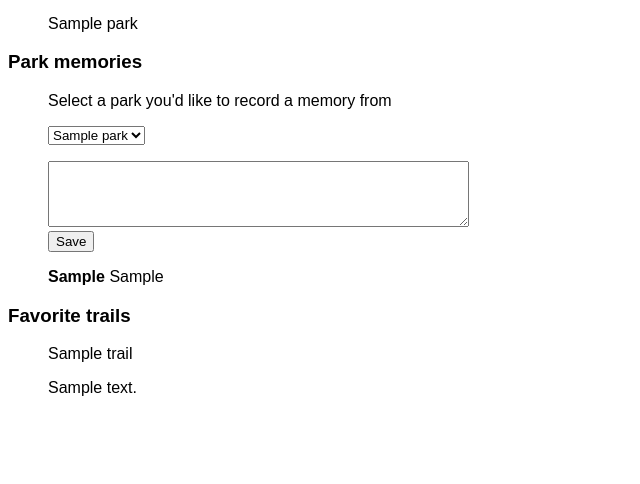
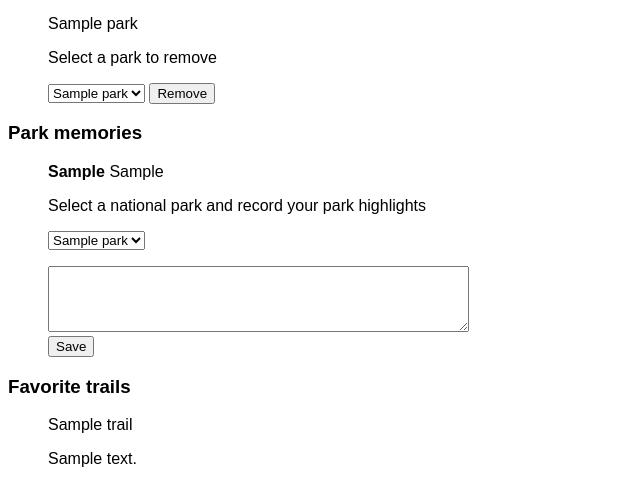
Before and after one commit to susannmwu/capstone-project, a Flask app: page /users/1 in a window 1280 px wide. Shown: the part 676-1160 px from the top of the page, without its empty margins (0-640 px from the left). Before the commit the page ends 1072 px from the top, so only its background shows below. Run offline with Flask 2, Linux system fonts and the light colour scheme; the visitor is signed in with stand-in values (Sample User, id 1); tables that the repository leaves empty hold one stand-in row (values such as "Sample post"); data that the repository does not hold is empty; some libraries are stand-ins or nearby versions.

Commit message:
Completed feature to remove park from user's list

```diff
--- a/crud.py
+++ b/crud.py
@@ -88,15 +88,18 @@ def get_user_fav_park(user_id):
     return user_fav_parks_lst
 
 
-def remove_fav_park(user_id, np_id):
-    np_id = NationalParks.query.get(np_id)
-    user = User.query.get(user_id)
-    user_fav_park = user.favorite_parks
+def find_park_to_remove(user, park_name):
+    park = NationalParks.query.filter(
+        NationalParks.np_name == park_name).first()
+    park_to_remove = FavoritePark.query.filter(
+        FavoritePark.user_id == user.user_id, FavoritePark.np_id == park.np_id).first()
+    return park_to_remove
 
-    for park in user_fav_park:
-        if park.np_id == np_id:
-            park_removal = park.np_id
-    return park_removal
+
+# def find_park_entry_to_remove(user, entry):
+#     park = NationalParks.query.filter()
+#     entry_to_remove = ParkEntry.query.filter(
+#         ParkEntry.user_id == user.user_id, ParkEntry.np_id == park.np_id)
 
 
 def create_fav_trail(user, np_id, trail_name, trail_description):
--- a/model.py
+++ b/model.py
@@ -60,7 +60,7 @@ class FavoritePark(db.Model):
         "national_parks.np_id"))
 
     def __repr__(self):
-        return f"<Favorite_Park np_id={self.np_id} np_name={self.national_park}>"
+        return f"<Favorite_Park np_id={self.np_id} user_id={self.user_id}>"
 
 
 class FavoriteTrail(db.Model):
--- a/server.py
+++ b/server.py
@@ -1,12 +1,11 @@
 from flask import Flask, render_template, request, flash, session, redirect, jsonify
-from model import connect_to_db, db
+from model import connect_to_db, db, FavoritePark, NationalParks
 
 from jinja2 import StrictUndefined
 import os
 import requests
 import crud
 import re
-
 
 app = Flask(__name__)
 app.secret_key = "dev"
@@ -216,7 +215,7 @@ def add_favorite_park(np_id):
 
 #         flash(f"park was removed from your favorites list")
 
-#     redirect("user_details.html")
+#     return render_template("user_details.html")
 
 
 @app.route("/national-parks/trails/<trail_name>", methods=["POST"])
@@ -261,24 +260,6 @@ def add_favorite_trail(trail_name):
     return render_template("user_details.html", user=user, trail_description=trail_description)
 
 
-# @app.route("/np-entry.json", methods=["POST"])
-# def add_park_entry():
-#     park_entry = request.json.get("park_entries")
-
-#     logged_in_email = session.get("user_email")
-#     user = crud.get_user_by_email(logged_in_email)
-
-#     if logged_in_email is None:
-#         flash("You must log in to add a memory of your favorite parks")
-#     else:
-#         new_park_entry = crud.create_park_entry(user, park_entry)
-#         db.session.add(new_park_entry)
-#         db.session.commit()
-#         flash(f"Sucess! You've added a park memory")
-
-#     return jsonify({"entry": park_entry})
-
-
 @app.route("/np-entry.json", methods=["POST"])
 def add_park_entry():
     np = request.json.get("np_name")
@@ -296,6 +277,56 @@ def add_park_entry():
         flash(f"Sucess! You've added a park memory")
 
     return jsonify({"np": np, "entry": park_entry})
+
+
+@app.route("/remove-park.json", methods=["POST"])
+def remove_park():
+    remove_park = request.json.get("remove_park")
+    # print(remove_park)
+
+    logged_in_email = session.get("user_email")
+    user = crud.get_user_by_email(logged_in_email)
+    # print(user)
+    if not user:
+        flash("You must log in to remove a park from your list")
+    else:
+        # park_object = NationalParks.query.filter(
+        #     NationalParks.np_name == remove_park).first()
+        # print(park_object)
+        # park_to_remove = FavoritePark.query.filter(
+        #     FavoritePark.user_id == user.user_id, FavoritePark.np_id == park_object.np_id).first()
+        # print(park_to_remove)
+        # # park_removal = crud.remove_fav_park(remove_park)
+        # db.session.delete(park_to_remove)
+        # db.session.commit()
+        # flash(f"Sucess! You've removed a favorited park from your list")
+
+        park_removal = crud.find_park_to_remove(user, remove_park)
+
+        db.session.delete(park_removal)
+        db.session.commit()
+        flash(f"Sucess! You've removed a favorited park from your list")
+    return jsonify({"np": remove_park})
+
+
+# @app.route("/remove-park-entry.json", methods=["POST"])
+# def remove_park_entry():
+#     remove_np_name = request.json.get("")
+#     remove_park_entry = request.json.get("")
+
+#     logged_in_email = session.get("user_email")
+#     user = crud.get_user_by_email(logged_in_email)
+
+#     if not user:
+#         flash("You must log in to remove a park entry from your list")
+
+#     else:
+#         park_entry_removal = crud.find_park_entry_to_remove(
+#             user, remove_park_entry)
+#         db.session.delete(park_entry_removal)
+#         db.session.commit()
+#         flash(f"Sucess! You've removed a park entry")
+#     return jsonify({"np"})
 
 
 @app.route("/api/map")
--- a/static/css/styles.css
+++ b/static/css/styles.css
@@ -82,3 +82,7 @@ li {
 #np_name {
     font-weight: bold;
 }
+
+.add-bolding {
+    font-weight: bold;
+}
--- a/static/js/addEntries.js
+++ b/static/js/addEntries.js
@@ -19,9 +19,9 @@ function addEntries(evt) {
 
     .then(response => response.json())
     .then((addEntries) => {
-        document.querySelector("#entries").insertAdjacentHTML("beforeend", addEntries["np"],);
-        document.querySelector("#entries").insertAdjacentHTML("beforeend", addEntries["entry"]);
+        document.querySelector("#entries").insertAdjacentHTML("beforeend", `<ul><li class="add-bolding">${addEntries["np"]}<br></li><li>${addEntries["entry"]}</li></ul>`);
+
     });
 }
-
+// i could insert a line break to resolve the reformatting of the entries
 document.querySelector("#journal-entry-form").addEventListener("submit", addEntries);
--- /dev/null
+++ b/static/js/remove.js
@@ -0,0 +1,28 @@
+"use strict";
+
+function removeParks(evt){
+    evt.preventDefault();
+
+    const formInputs = {
+        remove_park: document.querySelector("#remove_park_field").value,
+    };
+    // console.log(formInputs)
+
+
+    fetch("/remove-park.json", {
+        method: "POST",
+        body: JSON.stringify(formInputs),
+        headers: {
+          "Content-Type": "application/json",
+        },
+
+})
+    .then (response => response.json())
+    .then((removeParks) => {
+       document.querySelector("#fav_park").remove(removeParks["np"])
+       document.querySelector("#remove_park_field").remove(removeParks["np"])
+       document.querySelector("#np_name").remove(removeParks["np"])
+    });
+}
+
+document.querySelector("#park_to_remove").addEventListener("submit", removeParks);
--- a/templates/user_details.html
+++ b/templates/user_details.html
@@ -10,26 +10,61 @@
     {% block body %}
 
     <h1>Welcome back, {{ user.first_name }}</h1>
-    <h3>Visited parks</h3>
+    <h3>Favorite parks</h3>
+
         <ul class="map">
             <div id="map"></div>
         </ul>
 
-    <p>
+        <div id="favorite_parks_list">
                 {% for park in user.favorite_parks %}
             <ul>
-            <li> {{ park.np_name }} </li>
+                <li id="fav_park"> {{ park.np_name }} </li>
+            </ul>
+
+                {% endfor %}
+        </div>
+
+            <ul>
+            <form id="park_to_remove">
+                <p>
+                <label>Select a park to remove</label>
+                </p>
+
+                <select id="remove_park_field" name="remove_park">
+                    <ul>
+                    {% for park in user.favorite_parks %}
+
+                    <option>{{ park.np_name }}</option>
+
+                    {% endfor %}
+                    </ul>
+                </select>
+
+
+                <input type="submit" value="Remove">
+
+            </form>
+            </ul>
+
+        <h3>Park memories</h3>
+
+        <div id="entries">
+            {% for item in user.user_entries %}
+            <ul>
+            <li id="np_name"> {{ item.np }}<br></li>
+
+            <li> {{ item.entry }} </li>
             </ul>
             {% endfor %}
 
-    </p>
+        </div>
 
 
-        <h3>Park memories</h3>
         {% if session.get('user_email') %}
         <ul>
         <form id="journal-entry-form">
-            <p><label>Select a park you'd like to record a memory from</label></p>
+            <p><label>Select a national park and record your park highlights</label></p>
             <select id="np-field" name="np">
                 {% for park in user.favorite_parks %}
                 <option>{{ park.np_name }}</option>
@@ -44,16 +79,6 @@
         {% endif %}
         </ul>
 
-
-    <div id="entries">
-        {% for item in user.user_entries %}
-        <ul>
-        <li id="np_name"> {{item.np }} </li>
-        <li> {{item.entry}} </li>
-        </ul>
-        {% endfor %}
-
-    </div>
 
     <h3>Favorite trails</h3>
 
@@ -73,6 +98,7 @@
     <script src="/static/js/addFavorites.js"></script>
     <script src="/static/js/favNpMap.js"></script>
     <script src="/static/js/addEntries.js"></script>
+    <script src="/static/js/remove.js"></script>
     <script
       async
       src="https://maps.googleapis.com/maps/api/js?key=AIzaSyCcKtg0mmP8bMGMF1OH-DELsrGF7ET0dMs&callback=initMap">
```
Lines whose indentation alone changed are shown as unchanged.
